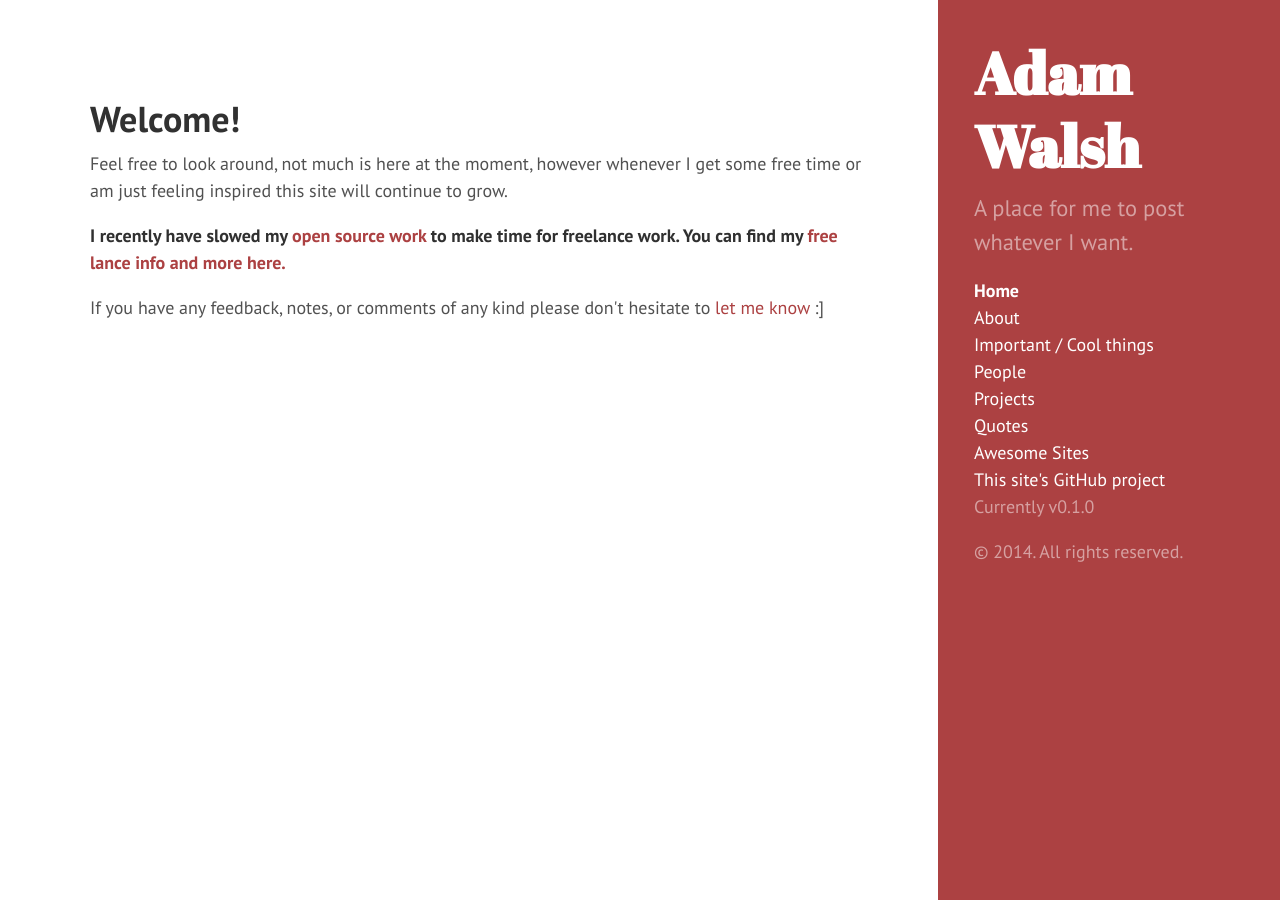
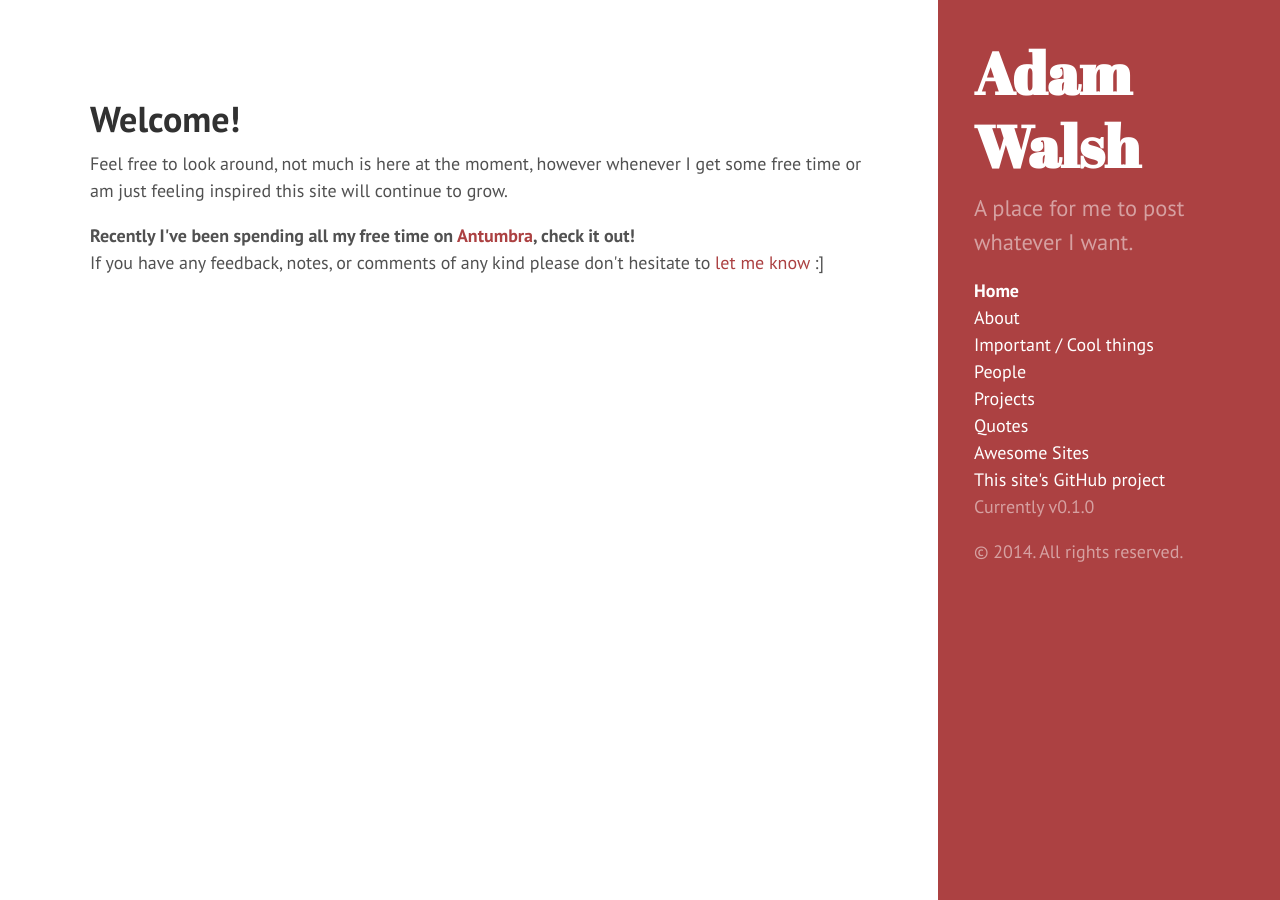
Before and after one commit to walshie4/walshie4.github.io, a Jekyll site: the page built from index.html, in a window 1280 px wide. Built offline with Jekyll 4.4.1, drawn with Linux system fonts in a browser that asks for light colours; Markdown is read by kramdown in place of the engine named in the settings.

Commit message:
Updated landing page to mention Antumbra

```diff
--- a/index.html
+++ b/index.html
@@ -6,9 +6,7 @@ title: Home
 <p>Feel free to look around, not much is here at the moment, however whenever I get some free time
 or am just feeling inspired this site will continue to grow.</p>
 
-<p><strong>I recently have slowed my <a href="http://walshie4.github.io/projects/">open source work</a> to
-make time for freelance work. You can find my <a href="http://walshie4.github.io/about/">free lance
-    info and more here.</a></strong>
+<b>Recently I've been spending all my free time on <a href="https://www.antumbra.io/">Antumbra</a>, check it out!</b>
 
 <p>If you have any feedback, notes, or comments of any kind please don't hesitate to <a href="mailto:adw7422@rit.edu">
 let me know</a> :]</p>
```
